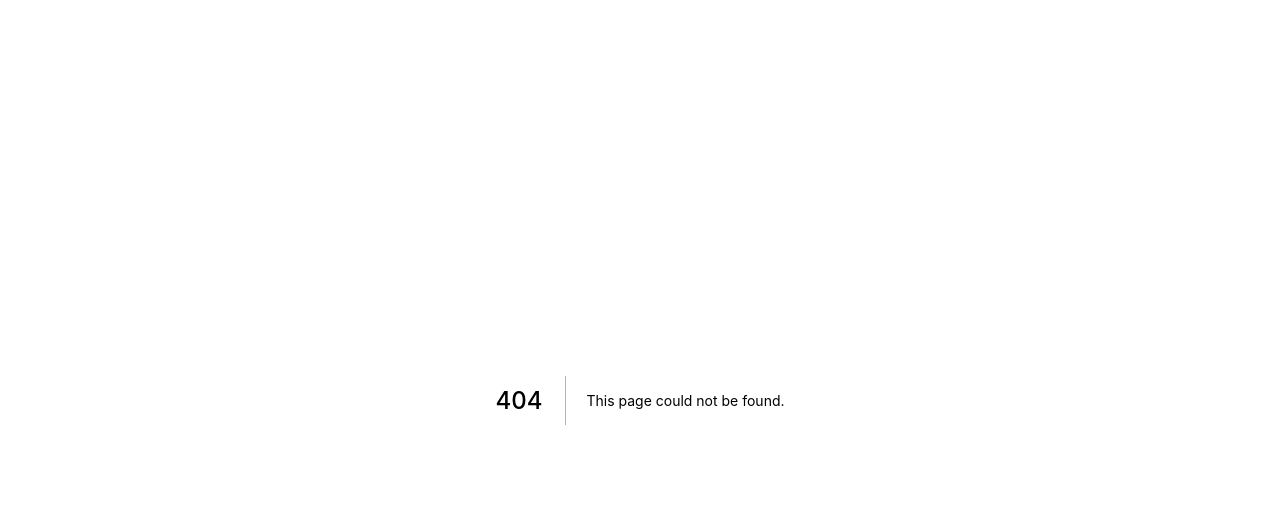
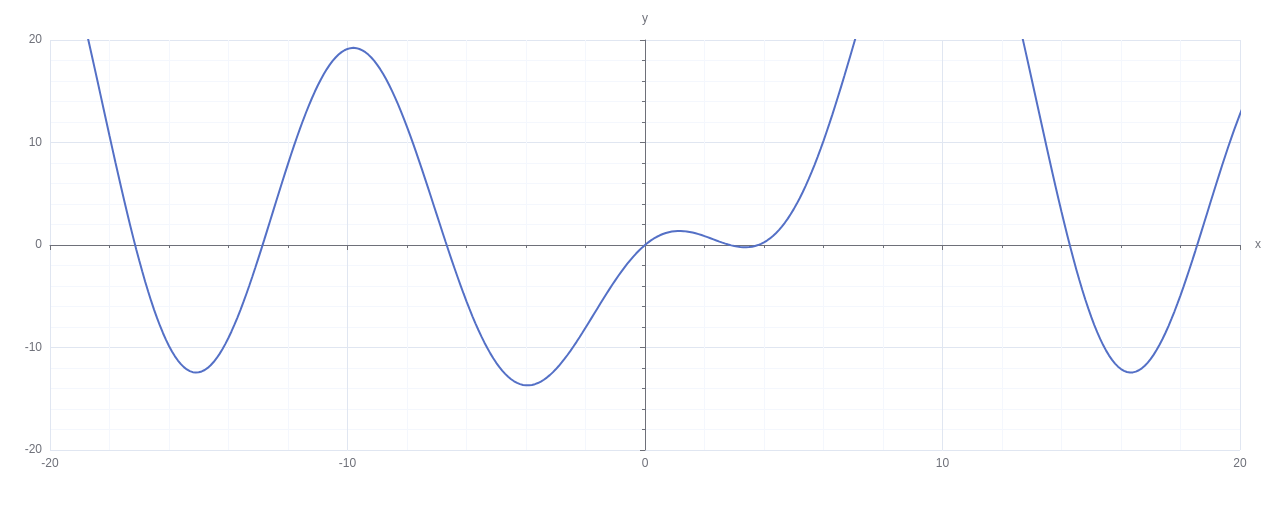
Before and after one commit to hbarve1/charts-and-graphs, a Next.js app: page /echarts/line/function-plot in a window 1280 px wide. Before the commit this address had no page. Shown: the top 506 px of the page. Built offline with nearby package versions, Linux system fonts and the light colour scheme.

Commit message:
echarts/line/function-plot

```diff
--- /dev/null
+++ b/pages/echarts/line/function-plot.js
@@ -0,0 +1,86 @@
+/** @format */
+// https://echarts.apache.org/examples/en/editor.html?c=line-function&theme=dark
+
+import ReactECharts from "../../../components/echarts/ReactECharts";
+
+function func(x) {
+  x /= 10;
+  return Math.sin(x) * Math.cos(x * 2 + 1) * Math.sin(x * 3 + 2) * 50;
+}
+function generateData() {
+  let data = [];
+  for (let i = -200; i <= 200; i += 0.1) {
+    data.push([i, func(i)]);
+  }
+  return data;
+}
+const option = {
+  animation: false,
+  grid: {
+    top: 40,
+    left: 50,
+    right: 40,
+    bottom: 50,
+  },
+  xAxis: {
+    name: "x",
+    minorTick: {
+      show: true,
+    },
+    minorSplitLine: {
+      show: true,
+    },
+  },
+  yAxis: {
+    name: "y",
+    min: -100,
+    max: 100,
+    minorTick: {
+      show: true,
+    },
+    minorSplitLine: {
+      show: true,
+    },
+  },
+  dataZoom: [
+    {
+      show: true,
+      type: "inside",
+      filterMode: "none",
+      xAxisIndex: [0],
+      startValue: -20,
+      endValue: 20,
+    },
+    {
+      show: true,
+      type: "inside",
+      filterMode: "none",
+      yAxisIndex: [0],
+      startValue: -20,
+      endValue: 20,
+    },
+  ],
+  series: [
+    {
+      type: "line",
+      showSymbol: false,
+      clip: true,
+      data: generateData(),
+    },
+  ],
+};
+
+const Echarts = () => {
+  return (
+    <div>
+      <ReactECharts
+        option={option}
+        style={{
+          height: "500px",
+        }}
+      />
+    </div>
+  );
+};
+
+export default Echarts;
```
